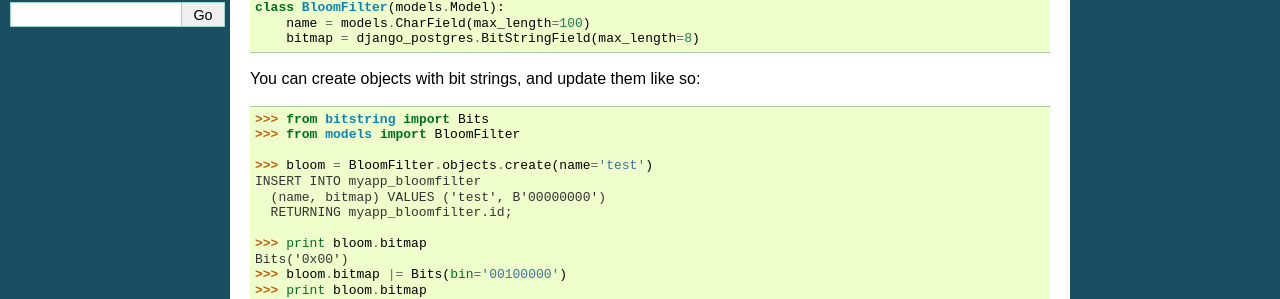
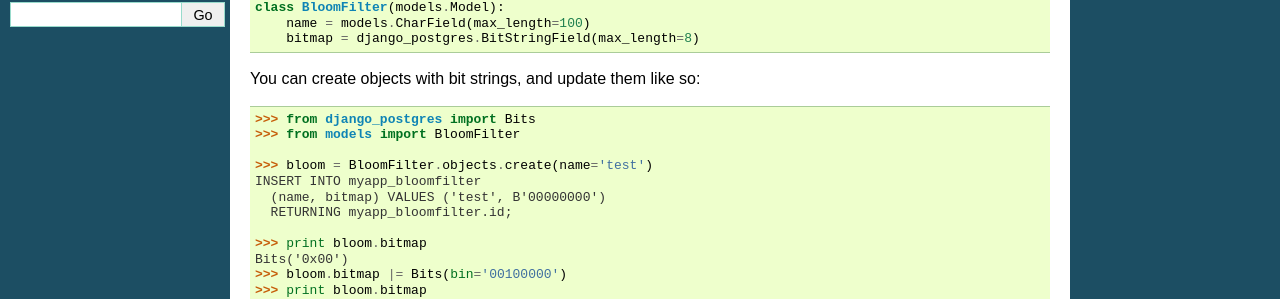
Before and after one commit to mypebble/django-pgviews, a Sphinx documentation site: the page built from doc/bitstrings.rst, in a window 1280 px wide and 900 px high. Shown: the part 325-624 px from the top of the window. Built offline with Sphinx 7.4.7, drawn with Linux system fonts in a browser that asks for light colours; some of the changed text lies outside the part shown.

Commit message:
Minor fixes to bitstrings docs.

```diff
--- a/doc/bitstrings.rst
+++ b/doc/bitstrings.rst
@@ -26,7 +26,7 @@ Given the following ``models.py``::
 
 You can create objects with bit strings, and update them like so::
 
-    >>> from bitstring import Bits
+    >>> from django_postgres import Bits
     >>> from models import BloomFilter
 
     >>> bloom = BloomFilter.objects.create(name='test')
```
Also changed, not shown: other parts of doc/bitstrings.rst (+1 -1 lines).
